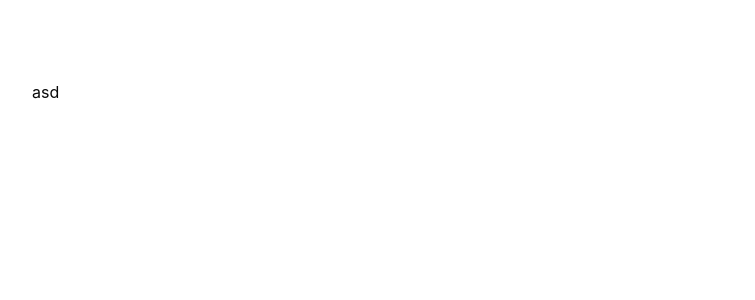
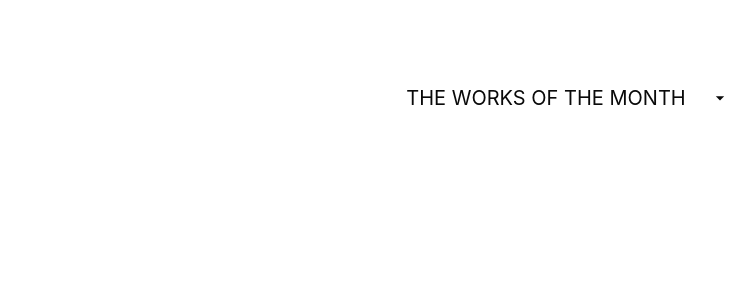
Before and after one commit to lheesung/artism_client, a Next.js app: page /gallery in a window 1280 px wide. Shown: the top 300 px of the page, without its empty margins (68-823 px from the left). Built offline with nearby package versions, Linux system fonts and the light colour scheme.

Commit message:
add: iconButton component

```diff
--- a/app/gallery/page.tsx
+++ b/app/gallery/page.tsx
@@ -1,10 +1,17 @@
+'use client';
+
+import IconButton from '@/styles/ui/iconButton';
 import PagePadding from '@/styles/ui/pagePadding';
 import React from 'react';
+import { MdOutlineArrowDropDown } from 'react-icons/md';
 
 const Gallery = () => {
   return (
     <PagePadding>
-      <div>asd</div>
+      <div className='w-full h-full flex items-center justify-center gap-4'>
+        <span className='text-xl'>THE WORKS OF THE MONTH</span>
+        <IconButton icon={<MdOutlineArrowDropDown size={20} />} />
+      </div>
     </PagePadding>
   );
 };
--- /dev/null
+++ b/styles/ui/iconButton/index.tsx
@@ -0,0 +1,22 @@
+import React, { ReactNode } from 'react';
+
+interface IconButtonProps {
+  icon: ReactNode;
+  onClickIcon?: () => void;
+}
+
+const IconButton: React.FC<IconButtonProps> = ({
+  icon,
+  onClickIcon = () => {},
+}) => {
+  return (
+    <div
+      onClick={onClickIcon}
+      className='flex justify-center items-center w-[36px] h-[36px] hover:bg-[rgba(144,144,144,0.1)] rounded-full cursor-pointer'
+    >
+      {icon}
+    </div>
+  );
+};
+
+export default IconButton;
```
